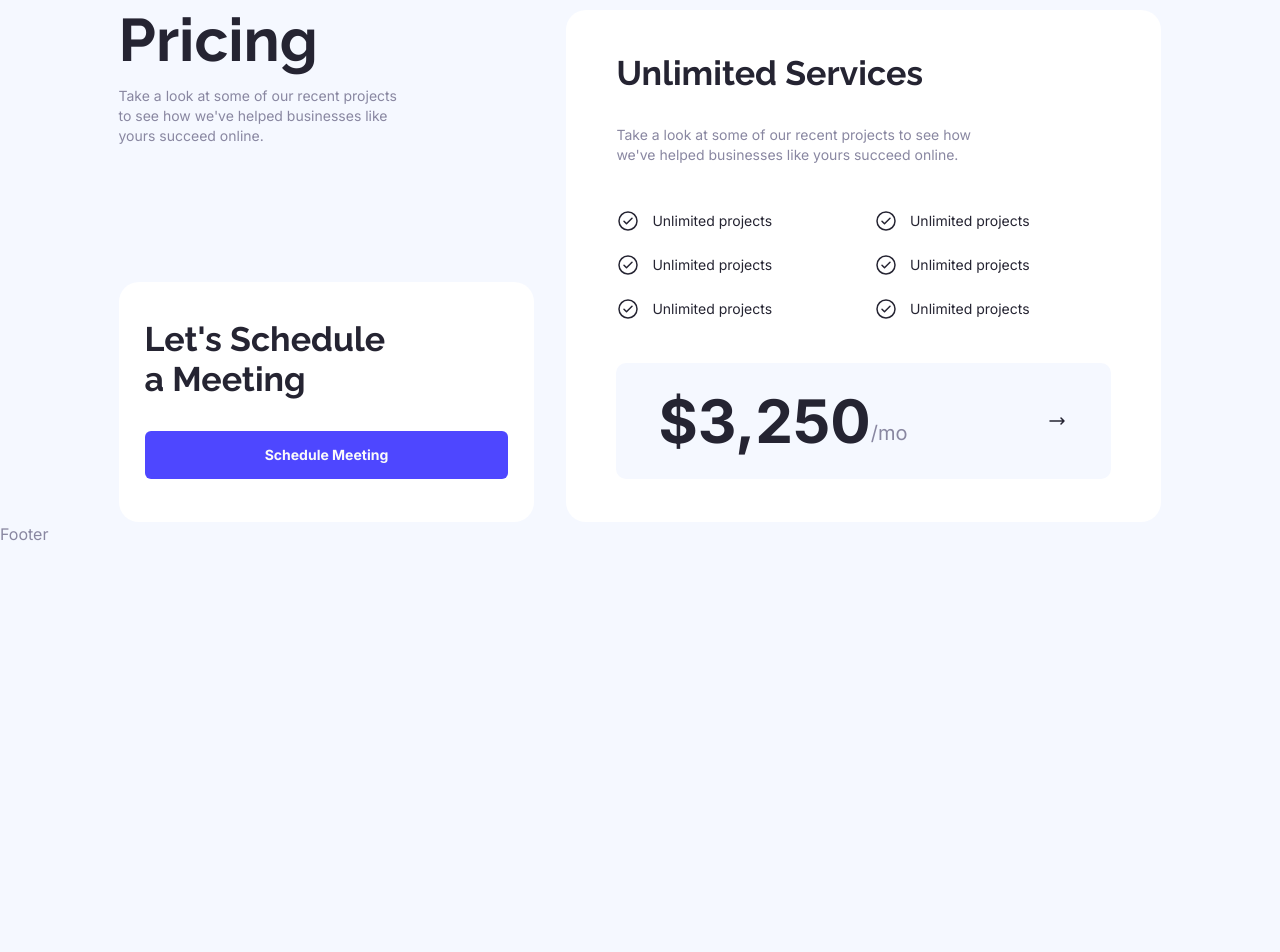
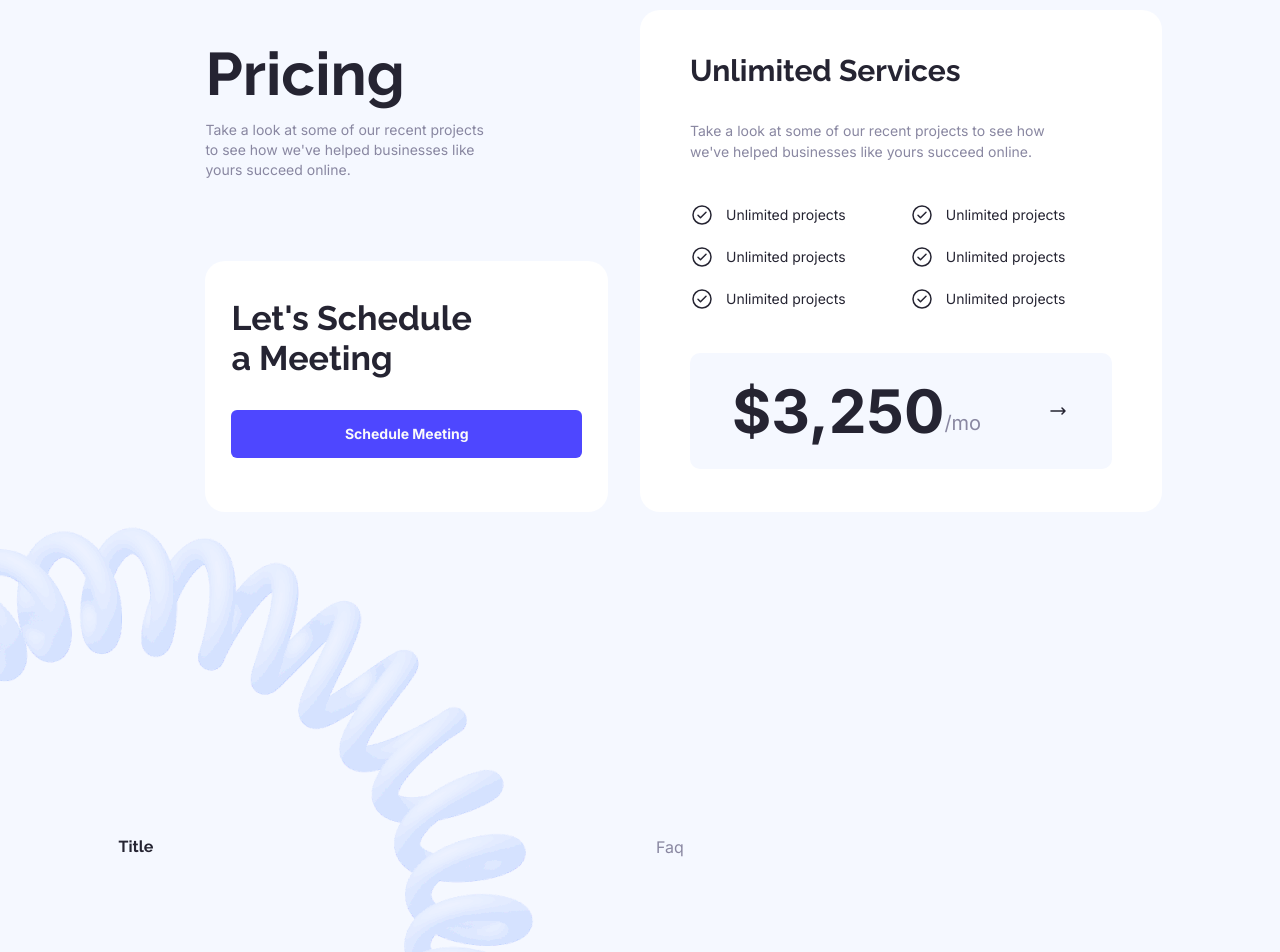
Before and after one commit to Cancey-Dejean/faster-ui-next-js, a Next.js app: page / in a window 1280 px wide. Shown: the part 2640-3592 px from the top of the page. Before the commit the page ends 3186 px from the top, so only its background shows below. Built offline with nearby package versions, Linux system fonts and the light colour scheme.

Commit message:
feat: Add Faq component

```diff
--- a/app/page.tsx
+++ b/app/page.tsx
@@ -1,3 +1,4 @@
+import Faq from "@/components/Faq";
 import Hero from "@/components/Hero";
 import OurWork from "@/components/OurWork";
 import Pricing from "@/components/Pricing";
@@ -10,6 +11,7 @@ export default function Home() {
       <WhatWeDo />
       <OurWork />
       <Pricing />
+      <Faq />
     </>
   );
 }
--- /dev/null
+++ b/components/Faq/index.tsx
@@ -0,0 +1,26 @@
+import React from "react";
+import Container from "../Container";
+import Image from "next/image";
+
+export default function Faq() {
+  return (
+    <section className="relative overflow-x-hidden">
+      <Image
+        src="/images/ring-coil.png"
+        className="relative -left-[202px] mr-auto mix-blend-color-burn"
+        width={765}
+        height={726}
+        alt=""
+      />
+      <Container className="absolute left-1/2 top-1/2 grid w-full max-w-[1043px] -translate-x-1/2 -translate-y-1/2 grid-cols-12 grid-rows-2 gap-8 ">
+        <div className="col-span-5">
+          <h2>Title</h2>
+        </div>
+
+        <div className="col-start-7">Faq</div>
+      </Container>
+
+      {/* <div className="col-start-6">Faqs</div> */}
+    </section>
+  );
+}
--- a/components/OurWork/index.tsx
+++ b/components/OurWork/index.tsx
@@ -107,9 +107,9 @@ export default function OurWork() {
           className="mx-auto rounded-[5px]"
         />
       </div> */}
-      <Container className="flex items-center justify-center py-[86px]">
+      <div className="flex items-center justify-center py-[86px]">
         <ReviewPill />
-      </Container>
+      </div>
     </section>
   );
 }
--- a/components/Pricing/index.tsx
+++ b/components/Pricing/index.tsx
@@ -6,8 +6,8 @@ import CheckText from "../CheckText";
 export default function Pricing() {
   return (
     <section className="text-sm">
-      <Container className="grid max-w-[1043px] grid-cols-12 grid-rows-2 gap-8">
-        <div className="col-span-5 flex flex-col">
+      <Container className="grid max-w-[1043px] grid-cols-12 grid-rows-2 gap-x-8">
+        <div className="col-span-5 col-start-2 flex flex-col justify-end">
           <div className="mb-[81px] ">
             <h2 className="mb-4 text-6xl">Pricing</h2>
             <div className="max-w-[282px]">
@@ -19,7 +19,7 @@ export default function Pricing() {
           </div>
         </div>
 
-        <div className="col-span-5  flex flex-col gap-8 rounded-[20px] bg-white px-[26px] py-[37px]">
+        <div className="col-span-5 col-start-2 flex flex-col gap-8 rounded-[20px] bg-white px-[26px] py-[37px]">
           <h3 className="text-[34px] leading-[40px]">
             Let's Schedule <br /> a Meeting
           </h3>
@@ -28,19 +28,19 @@ export default function Pricing() {
           </Button>
         </div>
 
-        <div className="col-span-7 col-start-6 row-span-2 row-start-1 rounded-[20px] bg-white px-[50px] py-[43px]">
-          <h4 className="mb-8 text-[34px] leading-[40px]">
+        <div className="col-span-7 col-start-7 row-span-2 row-start-1 rounded-[20px] bg-white px-[50px] py-[43px]">
+          <h4 className="mb-[31px] text-[30px] leading-[36px]">
             Unlimited Services
           </h4>
 
-          <div className="max-w-[384px]">
+          <div className="max-w-[384px] leading-[21px]">
             <p>
               Take a look at some of our recent projects to see how we've helped
               businesses like yours succeed online.
             </p>
           </div>
 
-          <div className="mt-11 grid grid-cols-2 gap-5">
+          <div className="mt-[41px] grid grid-cols-2 gap-[18px]">
             <CheckText text="Unlimited projects" />
             <CheckText text="Unlimited projects" />
             <CheckText text="Unlimited projects" />
```
Also changed, not shown: public/images/ring-coil.png (added).
